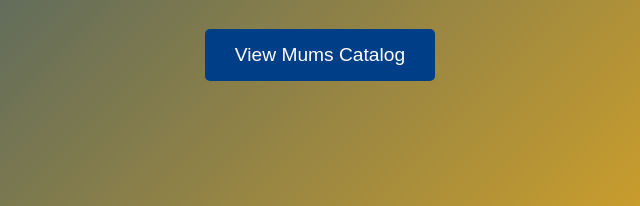
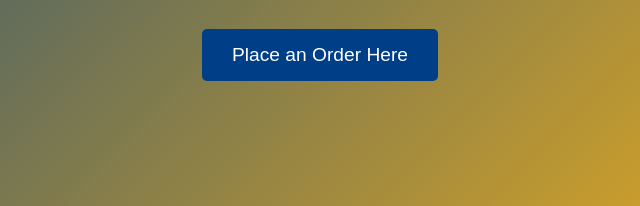
Before and after one commit to pack182tech/mums-site, a plain HTML site: page index.html in a window 1280 px wide. Shown: the part 482-688 px from the top of the page, 320-960 px from the left. Drawn offline with Linux system fonts and the light colour scheme; no server answers.

Commit message:
Change button text to 'Place an Order Here'

```diff
--- a/index.html
+++ b/index.html
@@ -21,7 +21,7 @@
             <div id="welcome-message" class="welcome-message"></div>
             <div id="instructions" class="instructions"></div>
 
-            <button onclick="showCatalog()" class="btn btn-primary btn-large">View Mums Catalog</button>
+            <button onclick="showCatalog()" class="btn btn-primary btn-large">Place an Order Here</button>
         </div>
     </section>
 
```
